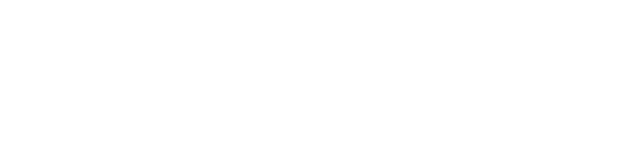
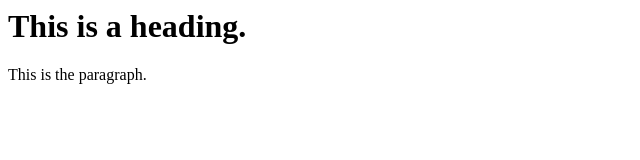
Before and after one commit to JaswanthKoduru/INT301-CA, a plain HTML site: page index.html in a window 1280 px wide. Shown: the whole page, without its empty margins (0-640 px from the left). Drawn offline with Linux system fonts and the light colour scheme.

Commit message:
Second commit with a div

```diff
--- a/index.html
+++ b/index.html
@@ -6,6 +6,9 @@
    <title>Document</title>
 </head>
 <body>
-
+   <div>
+      <h1>This is a heading.</h1>
+      <p>This is the paragraph.</p>
+   </div>
 </body>
 </html>
```
